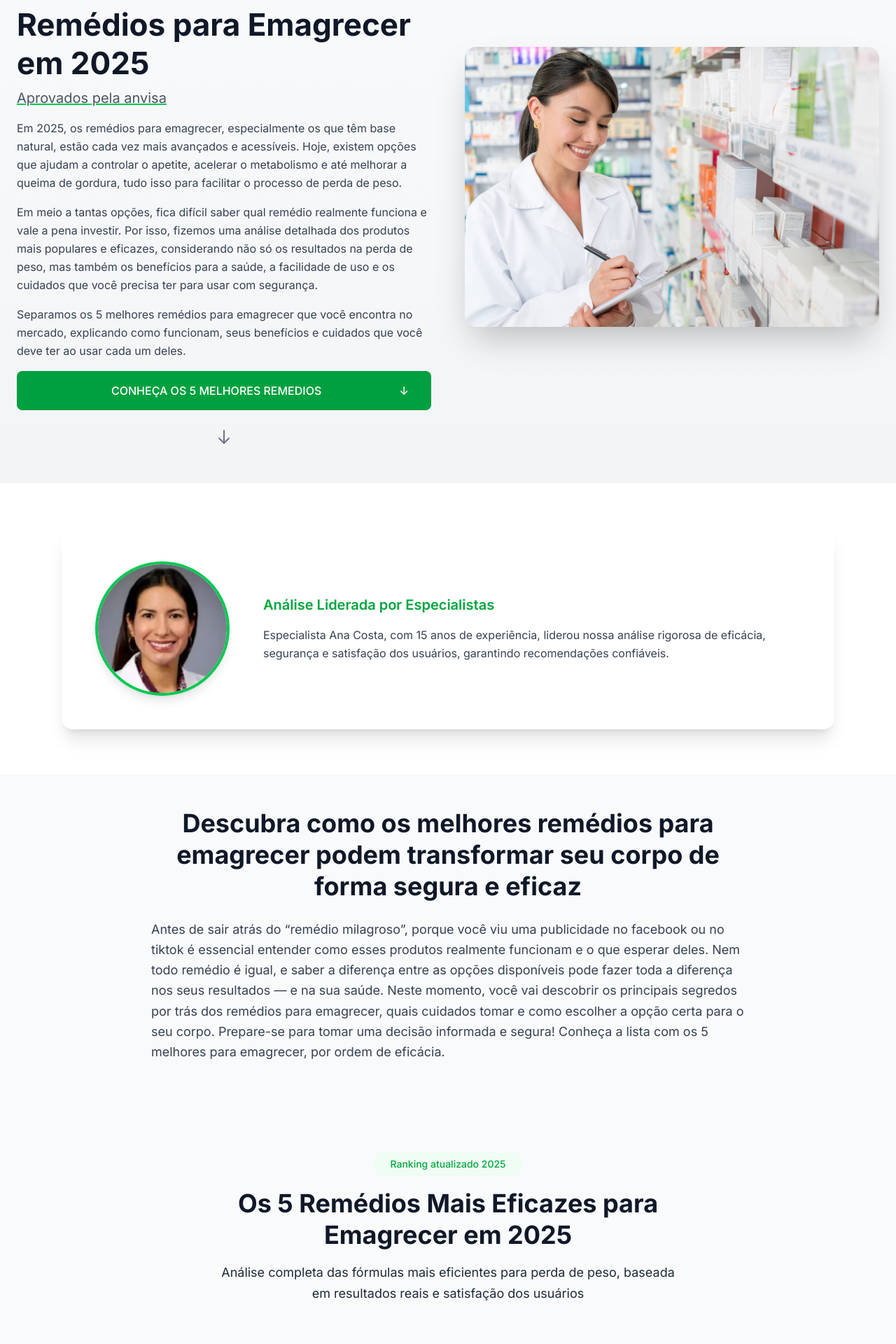
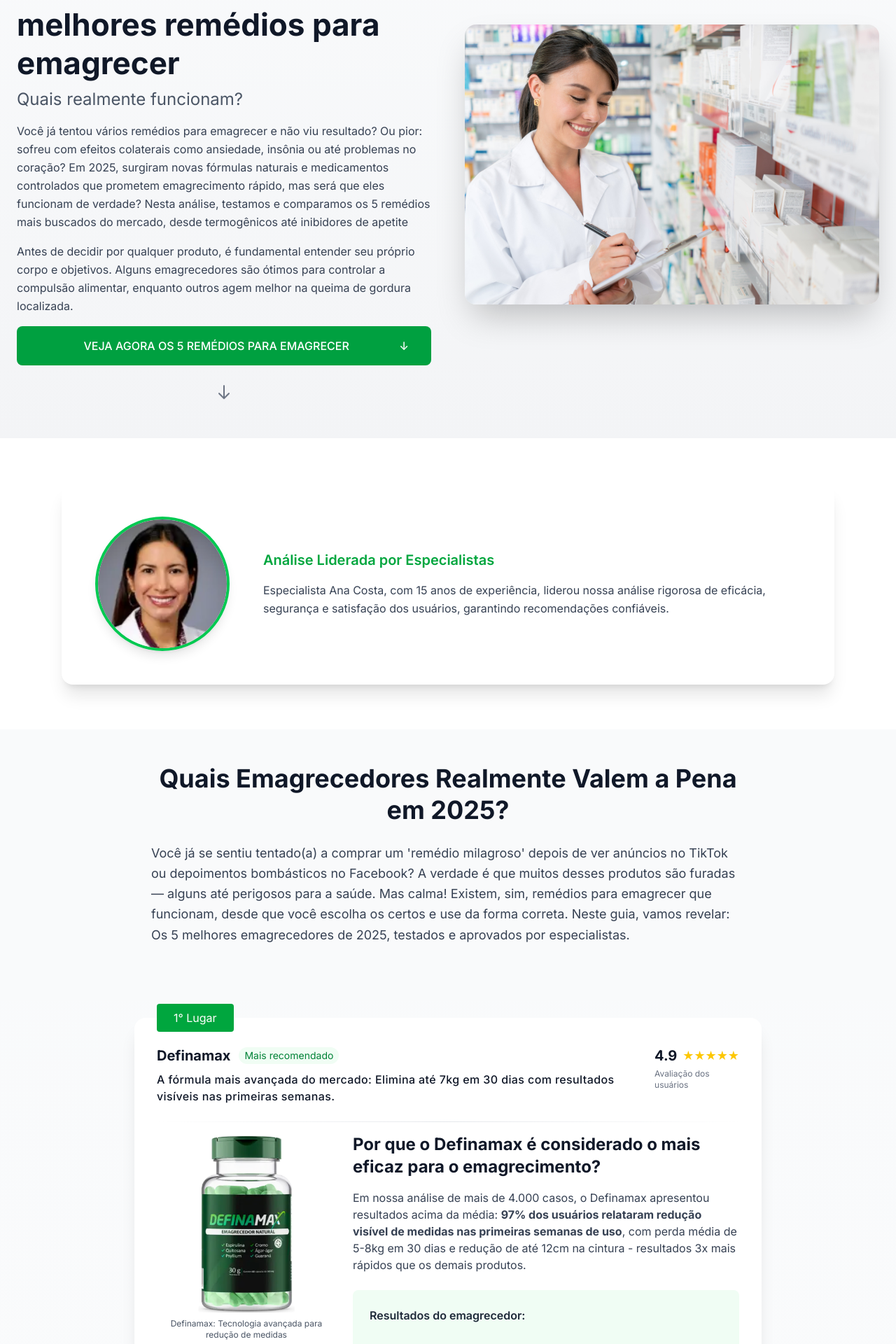
Before and after one commit to julianoleite90/emagrecedores, a Next.js app: page / in a window 1280 px wide. Shown: the part 200-2120 px from the top of the page at 70% size. Built offline with nearby package versions, Linux system fonts and the light colour scheme.

Commit message:
Melhoria na UX e copy: removido menu mobile, atualizado textos e aproximado produtos da seção anterior

```diff
--- a/src/components/HeroSection.tsx
+++ b/src/components/HeroSection.tsx
@@ -14,20 +14,7 @@
   return (
     <section className="bg-gradient-to-b from-gray-50 to-gray-100 pt-0 pb-8 md:pb-12">
       <div className="max-w-7xl mx-auto px-6">
-        {/* Menu Mobile */}
-        <div className="block lg:hidden mb-8">
-          <nav className="flex justify-center space-x-1 bg-white rounded-lg p-2 shadow-sm">
-            <button className="flex-1 text-xs font-medium text-gray-700 py-2 px-1 rounded-md bg-gray-50 text-center whitespace-nowrap">
-              Melhores Remedios
-            </button>
-            <button className="flex-1 text-xs font-medium text-gray-700 py-2 px-1 rounded-md text-center whitespace-nowrap">
-              Ranking Oficial
-            </button>
-            <button className="flex-1 text-xs font-medium text-gray-700 py-2 px-1 rounded-md text-center whitespace-nowrap">
-              Especialistas
-            </button>
-          </nav>
-        </div>
+
 
         <div className="grid grid-cols-1 lg:grid-cols-2 gap-12 items-center">
           {/* Conteúdo do lado esquerdo */}
@@ -42,9 +29,9 @@
             {/* Título principal */}
             <div className="text-left">
               <h1 className="text-3xl lg:text-4xl xl:text-[2.75rem] font-bold text-gray-900 leading-tight mb-2">
-                <div className="text-gray-900">Análise dos 5 Melhores Remédios para Emagrecer em 2025</div>
+                <div className="text-gray-900">Análise detalhada dos melhores remédios para emagrecer</div>
               </h1>
-              <h2 className="text-lg lg:text-xl text-gray-600 mb-4 underline decoration-green-500 decoration-2">Aprovados pela anvisa</h2>
+              <h2 className="text-xl lg:text-2xl text-gray-600 mb-4">Quais realmente funcionam?</h2>
             </div>
 
             {/* Imagem em mobile */}
@@ -64,15 +51,13 @@
 
             {/* Subtítulo com destaque */}
             <p className="text-gray-700 leading-relaxed">
-            Em 2025, os remédios para emagrecer, especialmente os que têm base natural, estão cada vez mais avançados e acessíveis. Hoje, existem opções que ajudam a controlar o apetite, acelerar o metabolismo e até melhorar a queima de gordura, tudo isso para facilitar o processo de perda de peso.
+            Você já tentou vários remédios para emagrecer e não viu resultado? Ou pior: sofreu com efeitos colaterais como ansiedade, insônia ou até problemas no coração?
+            Em 2025, surgiram novas fórmulas naturais e medicamentos controlados que prometem emagrecimento rápido, mas será que eles funcionam de verdade?
+            Nesta análise, testamos e comparamos os 5 remédios mais buscados do mercado, desde termogênicos até inibidores de apetite
             </p>
 
             <p className="text-gray-700 leading-relaxed">
-            Em meio a tantas opções, fica difícil saber qual remédio realmente funciona e vale a pena investir. Por isso, fizemos uma análise detalhada dos produtos mais populares e eficazes, considerando não só os resultados na perda de peso, mas também os benefícios para a saúde, a facilidade de uso e os cuidados que você precisa ter para usar com segurança.
-            </p>
-
-            <p className="text-gray-700 leading-relaxed">
-            Separamos os 5 melhores remédios para emagrecer que você encontra no mercado, explicando como funcionam, seus benefícios e cuidados que você deve ter ao usar cada um deles.
+            Antes de decidir por qualquer produto, é fundamental entender seu próprio corpo e objetivos. Alguns emagrecedores são ótimos para controlar a compulsão alimentar, enquanto outros agem melhor na queima de gordura localizada.
             </p>
 
             {/* Botão CTA */}
@@ -81,7 +66,7 @@
               className="inline-flex bg-[#00A040] hover:bg-[#008F35] text-white font-medium py-4 px-4 sm:px-8 rounded-lg transition-colors duration-300 items-center justify-between w-full text-sm sm:text-base"
               onClick={handleCTAClick}
             >
-                              <span className="flex-1 text-center leading-tight">CONHEÇA OS 5 MELHORES REMEDIOS</span>
+                              <span className="flex-1 text-center leading-tight">VEJA AGORA OS 5 REMÉDIOS PARA EMAGRECER</span>
               <span className="ml-2">↓</span>
             </ScrollLink>
 
--- a/src/components/RankingSection.tsx
+++ b/src/components/RankingSection.tsx
@@ -21,27 +21,13 @@
   const handleNewDetoxInfo = () => trackProductInfo('NewDetox', 5);
 
   return (
-    <section className="bg-gradient-to-b from-gray-50 to-white" id="ranking">
+    <section className="bg-gradient-to-b from-gray-50 to-white pt-2" id="ranking">
       <div className="max-w-6xl mx-auto px-6">
         <div className="max-w-4xl mx-auto">
-          {/* Header Section */}
-          <SectionTracker sectionId="ranking-header">
-            <div className="py-12 text-center">
-              <div className="inline-block px-6 py-2 bg-green-50 rounded-full text-green-600 font-medium text-sm mb-4">
-                Ranking atualizado 2025
-              </div>
-              <h2 className="text-4xl font-bold text-gray-900 max-w-3xl mx-auto leading-tight mb-4">
-                Os 5 Remédios Mais Eficazes para Emagrecer em 2025
-              </h2>
-              <p className="text-gray-800 text-base sm:text-lg max-w-2xl mx-auto leading-relaxed tracking-normal">
-                Análise completa das fórmulas mais eficientes para perda de peso, baseada em resultados reais e satisfação dos usuários
-              </p>
-            </div>
-          </SectionTracker>
 
           {/* Primeiro Produto */}
           <SectionTracker sectionId="definamax">
-            <div className="mt-12 bg-white rounded-2xl shadow-xl p-8 mb-12 relative">
+            <div className="mt-4 bg-white rounded-2xl shadow-xl p-8 mb-12 relative">
               <div className="absolute -top-5 left-8 bg-green-600 text-white px-6 py-2 rounded">
                 1° Lugar
               </div>
--- a/src/components/WhyConsiderSection.tsx
+++ b/src/components/WhyConsiderSection.tsx
@@ -15,11 +15,14 @@
       <div className="max-w-4xl mx-auto px-6">
         <div className="text-center mb-8">
           <h2 className="text-3xl md:text-4xl font-bold text-gray-900 mb-6 leading-tight">
-            Descubra como os melhores remédios para emagrecer podem transformar seu corpo de forma segura e eficaz
+            Quais Emagrecedores Realmente Valem a Pena em 2025?
           </h2>
 
           <p className="text-lg text-gray-700 leading-relaxed text-left max-w-4xl mx-auto">
-            Antes de sair atrás do &ldquo;remédio milagroso&rdquo;, porque você viu uma publicidade no facebook ou no tiktok é essencial entender como esses produtos realmente funcionam e o que esperar deles. Nem todo remédio é igual, e saber a diferença entre as opções disponíveis pode fazer toda a diferença nos seus resultados — e na sua saúde. Neste momento, você vai descobrir os principais segredos por trás dos remédios para emagrecer, quais cuidados tomar e como escolher a opção certa para o seu corpo. Prepare-se para tomar uma decisão informada e segura! Conheça a lista com os 5 melhores para emagrecer, por ordem de eficácia.
+            Você já se sentiu tentado(a) a comprar um 'remédio milagroso' depois de ver anúncios no TikTok ou depoimentos bombásticos no Facebook?
+            A verdade é que muitos desses produtos são furadas — alguns até perigosos para a saúde.
+            Mas calma! Existem, sim, remédios para emagrecer que funcionam, desde que você escolha os certos e use da forma correta.
+            Neste guia, vamos revelar: Os 5 melhores emagrecedores de 2025, testados e aprovados por especialistas.
           </p>
         </div>
       </div>
```
